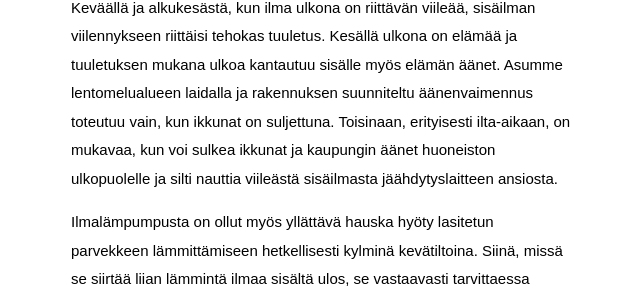
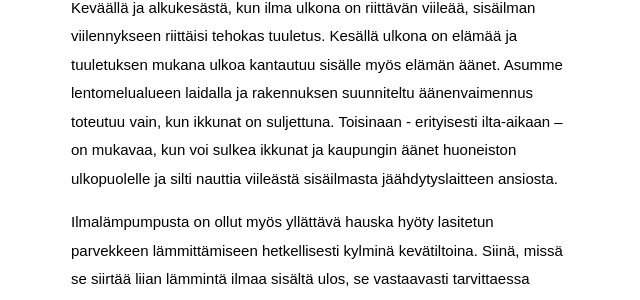
Before and after one commit to klaalo/klaalo.github.io, a Jekyll site: the page built from _posts/2017-07-20-ilmalampopumppu-kerrostalossa.md, in a window 1280 px wide and 900 px high, scrolled down 10542 px. Shown: the part 261-561 px from the top of the window, without its empty margins (319-959 px from the left). Built offline with Jekyll 4.4.1, drawn with Linux system fonts in a browser that asks for light colours; some web fonts are replaced.

Commit message:
use dash

```diff
--- a/_posts/2017-07-20-ilmalampopumppu-kerrostalossa.md
+++ b/_posts/2017-07-20-ilmalampopumppu-kerrostalossa.md
@@ -129,7 +129,7 @@
 
 Viileinäkin päivinä jäähdytystä enemmän ilmalämpöpumpusta on ollut etua huoneilman kuivaamisessa. Kesä on ollut myös sateinen ja huoneilman suhteellinen kosteus on ollut korkea. Ilmalämpöpumppu poistaa kosteutta ilmasta ja hieman kuivemmassa huoneilmassa on mukavampi oleskella – se ei tunnu niin tukalalta ja hiostavalta, kuin yleensä kesäsateella sisätiloissa. Raikkaasta ilmasta on ollut etua etenkin työpäivinä, kun tunkkainen olo ja hikoilu ei haittaa työtehtävään keskittymistä.
 
-Keväällä ja alkukesästä, kun ilma ulkona on riittävän viileää, sisäilman viilennykseen riittäisi tehokas tuuletus. Kesällä ulkona on elämää ja tuuletuksen mukana ulkoa kantautuu sisälle myös elämän äänet. Asumme lentomelualueen laidalla ja rakennuksen suunniteltu äänenvaimennus toteutuu vain, kun ikkunat on suljettuna. Toisinaan, erityisesti ilta-aikaan, on mukavaa, kun voi sulkea ikkunat ja kaupungin äänet huoneiston ulkopuolelle ja silti nauttia viileästä sisäilmasta jäähdytyslaitteen ansiosta.
+Keväällä ja alkukesästä, kun ilma ulkona on riittävän viileää, sisäilman viilennykseen riittäisi tehokas tuuletus. Kesällä ulkona on elämää ja tuuletuksen mukana ulkoa kantautuu sisälle myös elämän äänet. Asumme lentomelualueen laidalla ja rakennuksen suunniteltu äänenvaimennus toteutuu vain, kun ikkunat on suljettuna. Toisinaan - erityisesti ilta-aikaan – on mukavaa, kun voi sulkea ikkunat ja kaupungin äänet huoneiston ulkopuolelle ja silti nauttia viileästä sisäilmasta jäähdytyslaitteen ansiosta.
 
 Ilmalämpumpusta on ollut myös yllättävä hauska hyöty lasitetun parvekkeen lämmittämiseen hetkellisesti kylminä kevätiltoina. Siinä, missä se siirtää liian lämmintä ilmaa sisältä ulos, se vastaavasti tarvittaessa hieman lämmittää parvekkeen viileää ilmaa, että siellä on mukavampi oleskella. Erillistä terassilämmitintä ei tarvita.
 
```
